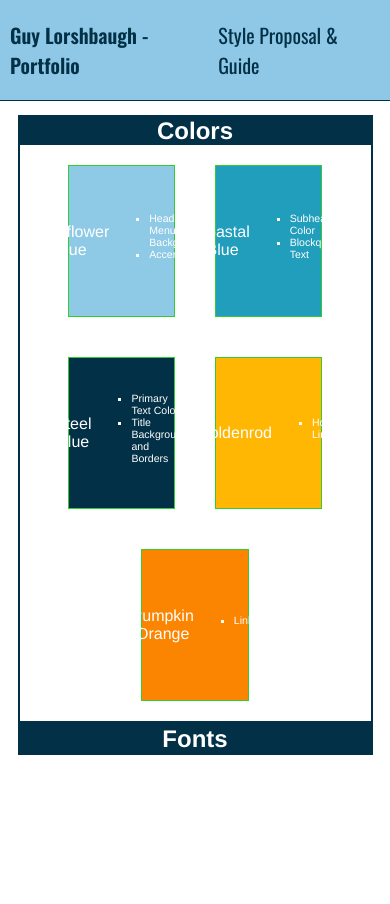
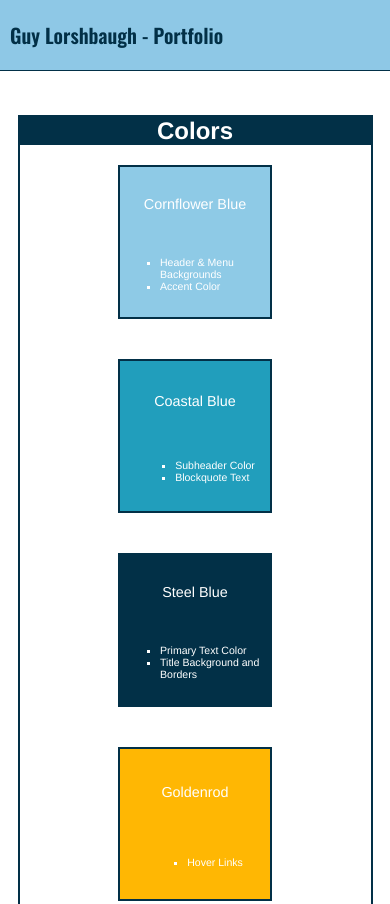
Before and after one commit to guy-lorshbaugh/website-design-system, a plain HTML site: page index.html in a window 390 px wide. Shown: the top 904 px of the page. Before the commit the page ends 844 px from the top, so only its background shows below. Drawn offline with nearby package versions, Linux system fonts and the light colour scheme.

Commit message:
Changed wrap attributes in media query and add min width to color-box

```diff
--- a/index.html
+++ b/index.html
@@ -2,6 +2,7 @@
 <html>
     <head>
         <title>Style Overview</title>
+        <meta content="width=device-width, initial-scale=1" name="viewport" />
         <link rel="stylesheet" type="text/css" href="styles.css">
         <link rel="preconnect" href="https://fonts.gstatic.com">
         <link href="https://fonts.googleapis.com/css2?family=Arimo:ital,wght@0,400;0,500;0,700;1,400;1,500;1,700&family=Cabin:ital,wght@0,400;0,600;0,700;1,400;1,600;1,700&family=Josefin+Slab:ital,wght@0,300;0,500;0,700;1,300;1,500;1,700&family=Oswald:wght@200;400;600&display=swap" rel="stylesheet">
--- a/styles.css
+++ b/styles.css
@@ -52,11 +52,17 @@ header .content .page-description {
     font-weight: 400;
 }
 
+@media only screen and (max-width: 760px) {
+    header .content .page-description {
+        display: none;
+    }
+}
+
 /* Colors */
 
 .colors-row-1 {
     display: flex;
-    flex-flow: row wrap;
+    flex-flow: wrap;
     justify-content: center;
     width: 100%;
     max-width: 100%;
@@ -72,6 +78,7 @@ header .content .page-description {
     display: inline-flex;
     height: 150px;
     width: 30%;
+    min-width: 150px;
     border: 2px solid #023047;
     margin: 20px;
     text-align: center;
@@ -104,19 +111,17 @@ header .content .page-description {
     text-align: left;
 }
 
-@media only screen and (max-width: 900px) {
+@media only screen and (max-width: 760px) {
     main .content {
         width: 100%;
         margin: 0 auto;
     }
     .color-box .color-name {
-        font-size: 1rem;
+        font-size: .9rem;
     }
     .color-box {
-        border: 1px solid limegreen;
-        /* width: 50%;
-        /* display: flex; */
-        flex-wrap: row wrap;
+        /* border: 1px solid limegreen; */
+        flex-wrap: wrap;
         font-size: .66rem;
     }
 }
```
